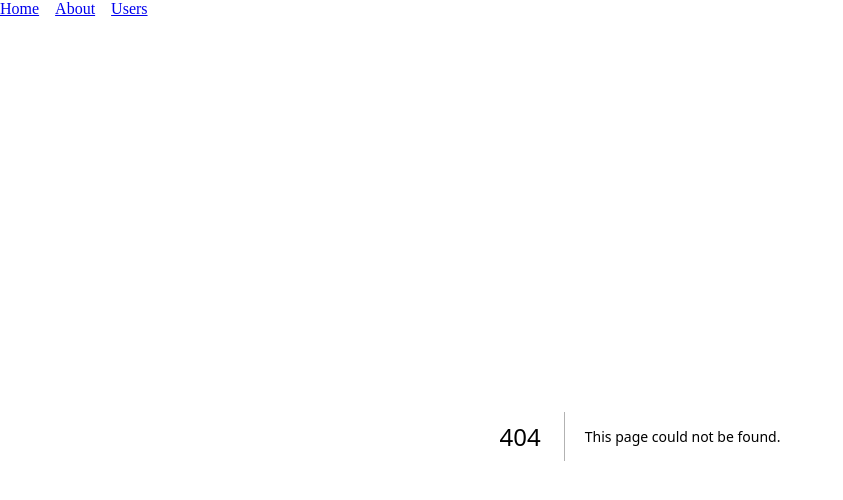
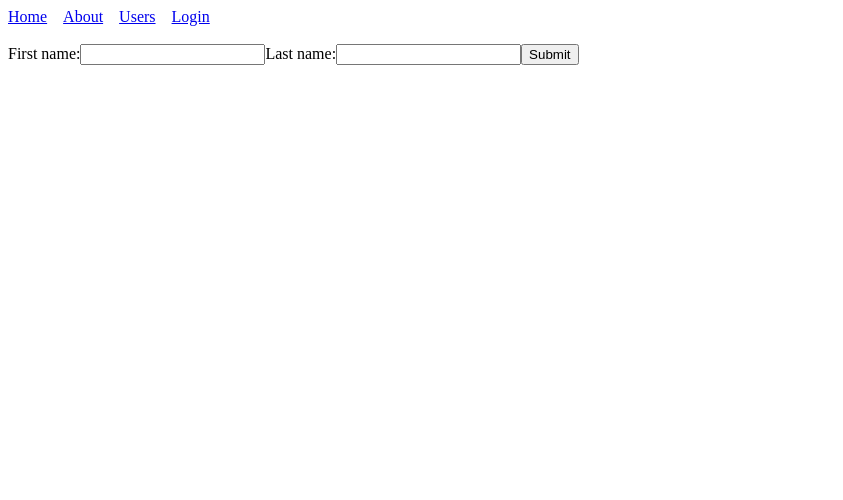
Before and after one commit to vahemikayelyan/next-app, a Next.js app: page /login in a window 1280 px wide. Before the commit this address had no page. Shown: the top 500 px of the page, without its empty margins (0-843 px from the left). Built offline with nearby package versions, Linux system fonts and the light colour scheme.

Commit message:
added new route

```diff
--- a/src/app/layout.tsx
+++ b/src/app/layout.tsx
@@ -18,6 +18,7 @@ export default function RootLayout({
           <Link href={"/"}>Home</Link>
           <Link href={"/about"}>About</Link>
           <Link href={"/users"}>Users</Link>
+          <Link href={"/login"}>Login</Link>
         </nav>
         <br />
         <div>{children}</div>
--- a/src/app/loading.tsx
+++ /dev/null
@@ -1,3 +0,0 @@
-export default function Loading() {
-  return <div>Loading...</div>;
-}
--- /dev/null
+++ b/src/app/login/page.tsx
@@ -0,0 +1,13 @@
+export default function Login() {
+  return (
+    <main>
+      <form action="/api/form" method="post">
+        <label htmlFor="first">First name:</label>
+        <input type="text" id="first" name="first" />
+        <label htmlFor="last">Last name:</label>
+        <input type="text" id="last" name="last" />
+        <button type="submit">Submit</button>
+      </form>
+    </main>
+  );
+}
```
